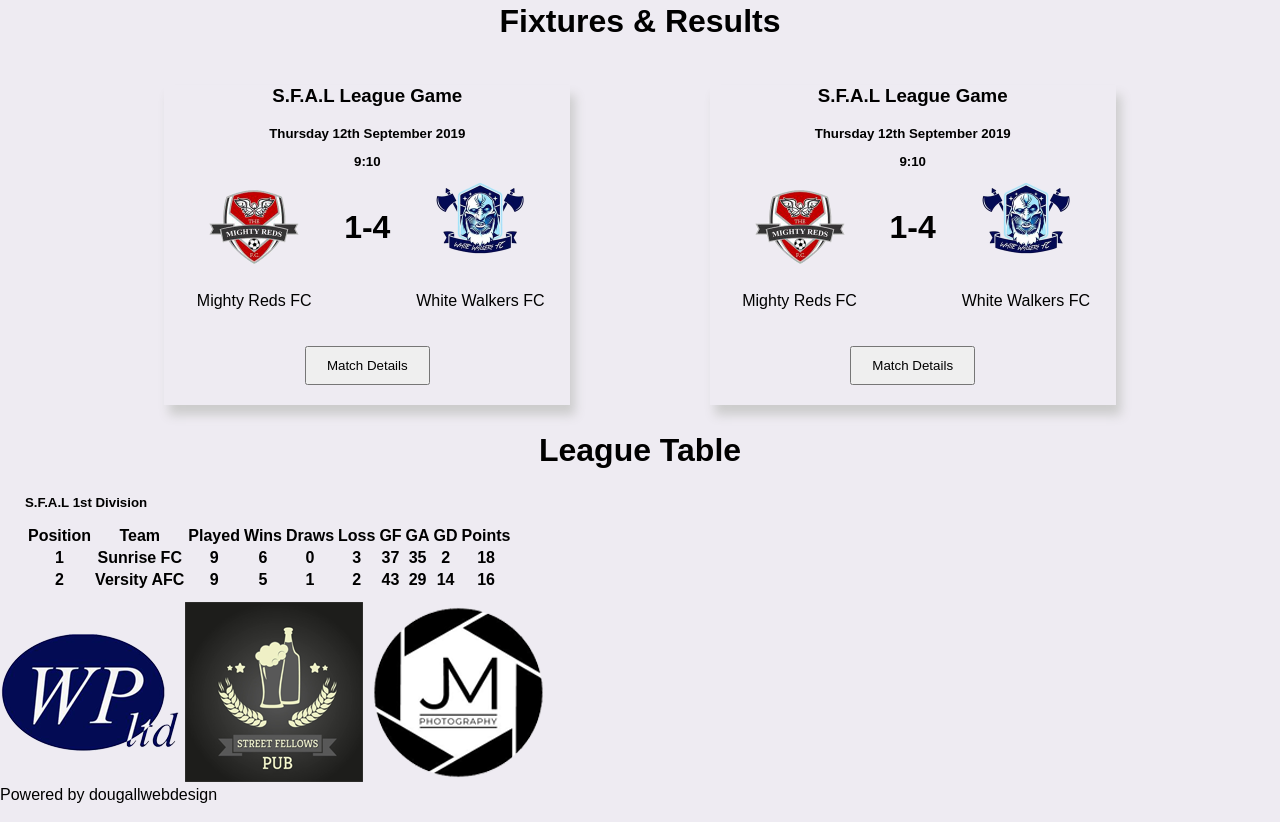
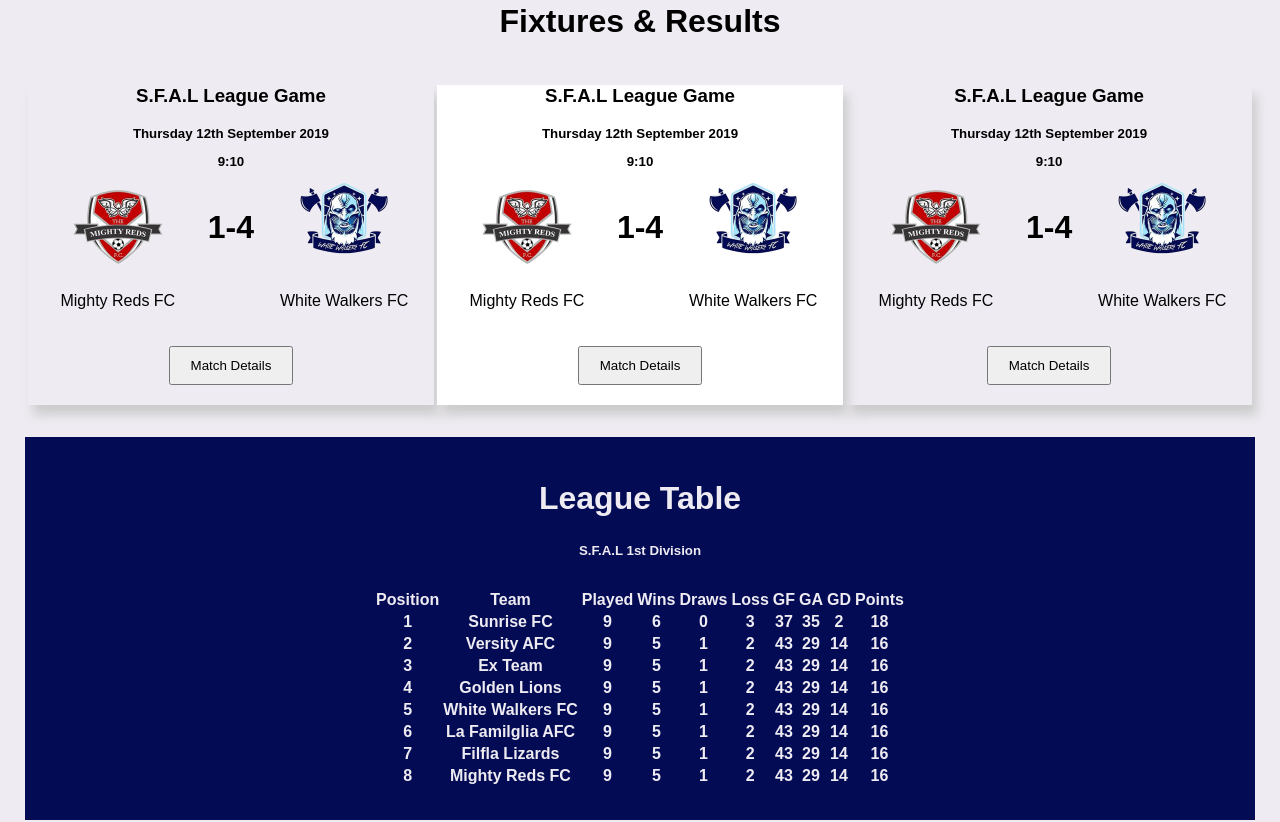
Before and after one commit to Dougallwebdesign/whitewalkersfc, a plain HTML site: page index.html in a window 1280 px wide. Shown: the part 2978-3800 px from the top of the page. Drawn offline with Linux system fonts and the light colour scheme.

Commit message:
Styled League table. class BG-white given to some fixture cards. Text aligned all site in 1 class

```diff
--- a/css/style.css
+++ b/css/style.css
@@ -1,7 +1,8 @@
 /* color pallette
 bg #eeebf2
 card-bottom #f1f1f1
-border line #cccccc*/
+border line #cccccc
+league table bg #030b54*/
 
 body {
     max-width: 1600px;
@@ -18,8 +19,16 @@ img {
 ===== Typography =====
 ==================== */
 
+/* text align center */
+h1,
+h5,
+.fixture-card,
+.sponsers,
+footer {
+    text-align: center;
+}
+
 h1 {
-    text-align: center;
     font-size: xx-large;
 }
 
@@ -112,14 +121,19 @@ nav a {
     justify-content: space-evenly;
 }
 
+/* fixture cards */
+
 .fixture-card {
     /* border: yellow dashed 5px; */
     box-shadow: 5px 10px 10px #cccccc;
-    text-align: center;
 }
 
 .fixture-card img {
     width: 50%;
+}
+
+.bg-white {
+    background: #FFF;
 }
 
 /* buttons */
@@ -138,3 +152,17 @@ nav a {
 .match-btn:active {
     box-shadow: 5px 10px 10px #cccccc;
 }
+
+/* League Table */
+
+.league-table {
+    background-color: #030b54;
+    color: #eeebf2;
+    margin: 2em 0;
+    padding: 1em 0;
+}
+
+.league-table table {
+    margin: 0 auto;
+    padding: 1em;
+}
--- a/index.html
+++ b/index.html
@@ -156,6 +156,40 @@
                         </div><!--fixture-card-->
                     </div><!--col-->
                     <div class="col">
+                        <div class="fixture-card bg-white">
+                            <h3>S.F.A.L League Game</h3>
+                            <h5>Thursday 12th September 2019</h5>
+                            <h5>9:10</h5>
+                            <div class="fixture-card-columns">
+                                <div class="col">
+                                    <img src="images/mighty_reds_fc.png" alt="Mighty Red FC">
+                                    <p>Mighty Reds FC</p>
+                                </div>
+                                <div class="col">
+                                    <h1>1-4</h1>
+                                </div>
+                                <div class="col">
+                                    <img src="images/team_logo180x180.png" alt="White Walkers FC">
+                                    <p>White Walkers FC</p>
+                                </div>
+                            </div><!--fixture-card-columns-->
+
+                            <button class="match-btn">Match Details</button>
+                            <div class="fixture-button-columns">
+                                <div class="col">
+                                    <p>R.Vassallo 🟡</p>
+                                </div>
+                                <div class="col">
+                                    <!--Left empty on purpose-->
+                                </div>
+                                <div class="col">
+                                    <p>J.Mifsud ⚽️</p>
+                                    <p>MOTM: D.Calleja Cremona</p>
+                                </div>
+                            </div><!--fixture-button-columns-->
+                        </div><!--fixture-card-->
+                    </div><!--col-->
+                    <div class="col">
                         <div class="fixture-card">
                             <h3>S.F.A.L League Game</h3>
                             <h5>Thursday 12th September 2019</h5>
@@ -222,10 +256,88 @@
                         <th>2</th>
                         <th>18</th>
                     </tr>
-
+                    <!-- 2nd Position -->
                     <tr>
                         <th>2</th>
                         <th>Versity AFC</th>
+                        <th>9</th>
+                        <th>5</th>
+                        <th>1</th>
+                        <th>2</th>
+                        <th>43</th>
+                        <th>29</th>
+                        <th>14</th>
+                        <th>16</th>
+                    </tr>
+                    <!-- 3rd Position -->
+                    <tr>
+                        <th>3</th>
+                        <th>Ex Team</th>
+                        <th>9</th>
+                        <th>5</th>
+                        <th>1</th>
+                        <th>2</th>
+                        <th>43</th>
+                        <th>29</th>
+                        <th>14</th>
+                        <th>16</th>
+                    </tr>
+                    <!-- 4th Position -->
+                    <tr>
+                        <th>4</th>
+                        <th>Golden Lions</th>
+                        <th>9</th>
+                        <th>5</th>
+                        <th>1</th>
+                        <th>2</th>
+                        <th>43</th>
+                        <th>29</th>
+                        <th>14</th>
+                        <th>16</th>
+                    </tr>
+                    <!-- 5th Position -->
+                    <tr>
+                        <th>5</th>
+                        <th>White Walkers FC</th>
+                        <th>9</th>
+                        <th>5</th>
+                        <th>1</th>
+                        <th>2</th>
+                        <th>43</th>
+                        <th>29</th>
+                        <th>14</th>
+                        <th>16</th>
+                    </tr>
+                    <!-- 6th Position -->
+                    <tr>
+                        <th>6</th>
+                        <th>La Familglia AFC</th>
+                        <th>9</th>
+                        <th>5</th>
+                        <th>1</th>
+                        <th>2</th>
+                        <th>43</th>
+                        <th>29</th>
+                        <th>14</th>
+                        <th>16</th>
+                    </tr>
+                    <!-- 7th Position -->
+                    <tr>
+                        <th>7</th>
+                        <th>Filfla Lizards</th>
+                        <th>9</th>
+                        <th>5</th>
+                        <th>1</th>
+                        <th>2</th>
+                        <th>43</th>
+                        <th>29</th>
+                        <th>14</th>
+                        <th>16</th>
+                    </tr>
+                    <!-- 8th Position -->
+                    <tr>
+                        <th>8</th>
+                        <th>Mighty Reds FC</th>
                         <th>9</th>
                         <th>5</th>
                         <th>1</th>
--- a/index.js
+++ b/index.js
@@ -10,7 +10,7 @@ let matchDetails = true;
 
 //Match button logic once finished do DRY
 matchBtn[0].addEventListener("click", function(){
-    if (matchDetails ==true) {
+    if (matchDetails == true) {
         matchDetails = false
         styleMatchDetails[0].style.display = "flex"
     } else {
@@ -20,7 +20,7 @@ matchBtn[0].addEventListener("click", function(){
 })
 
 matchBtn[1].addEventListener("click", function(){
-    if (matchDetails ==true) {
+    if (matchDetails == true) {
         matchDetails = false
         styleMatchDetails[1].style.display = "flex"
     } else {
@@ -28,3 +28,13 @@ matchBtn[1].addEventListener("click", function(){
         styleMatchDetails[1].style.display = "none"
     }
 })
+
+matchBtn[2].addEventListener("click", function(){
+    if (matchDetails == true) {
+        matchDetails = false
+        styleMatchDetails[2].style.display = "flex"
+    } else {
+        matchDetails = true
+        styleMatchDetails[2].style.display = "none"
+    }
+})
```
